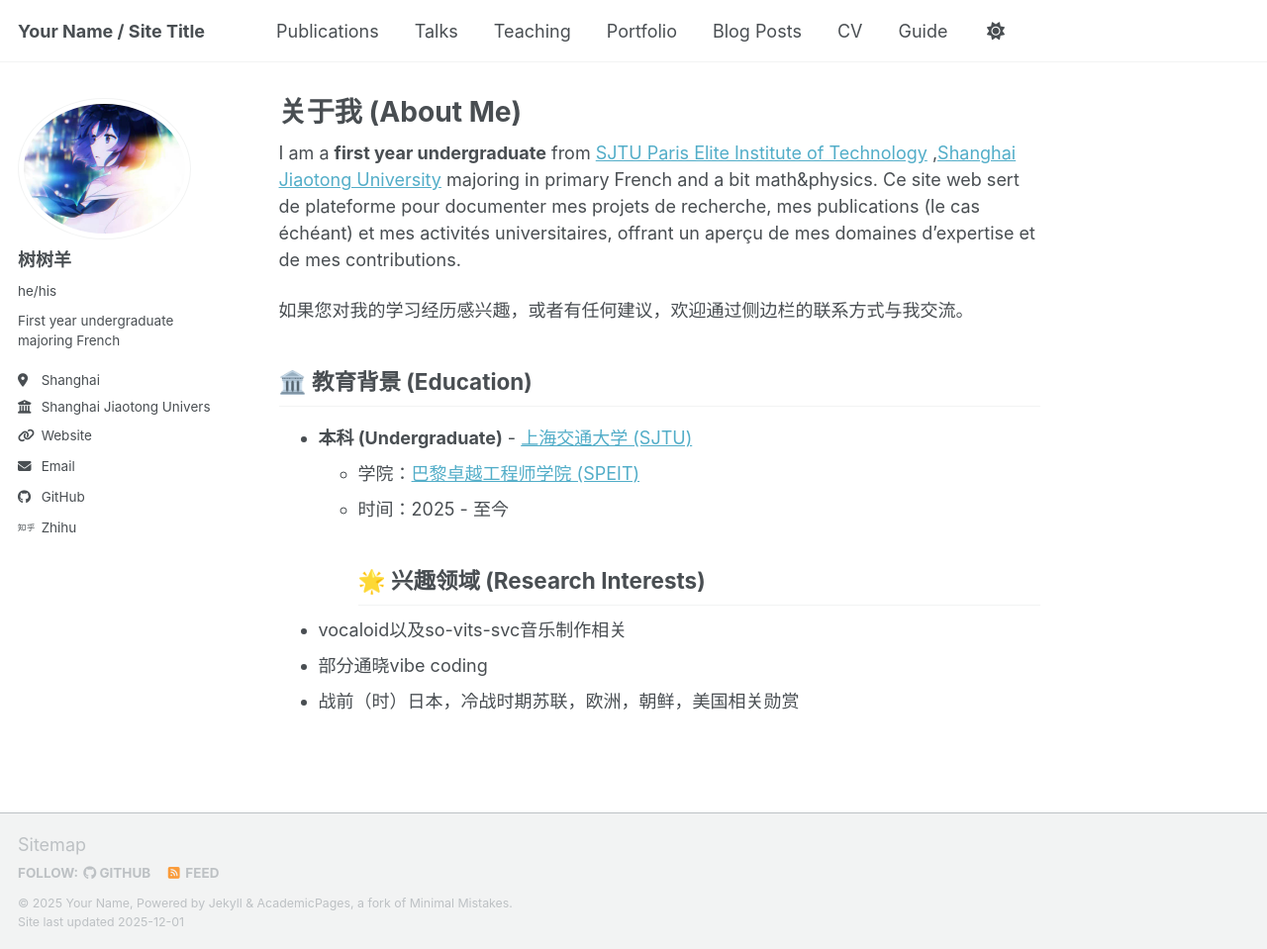
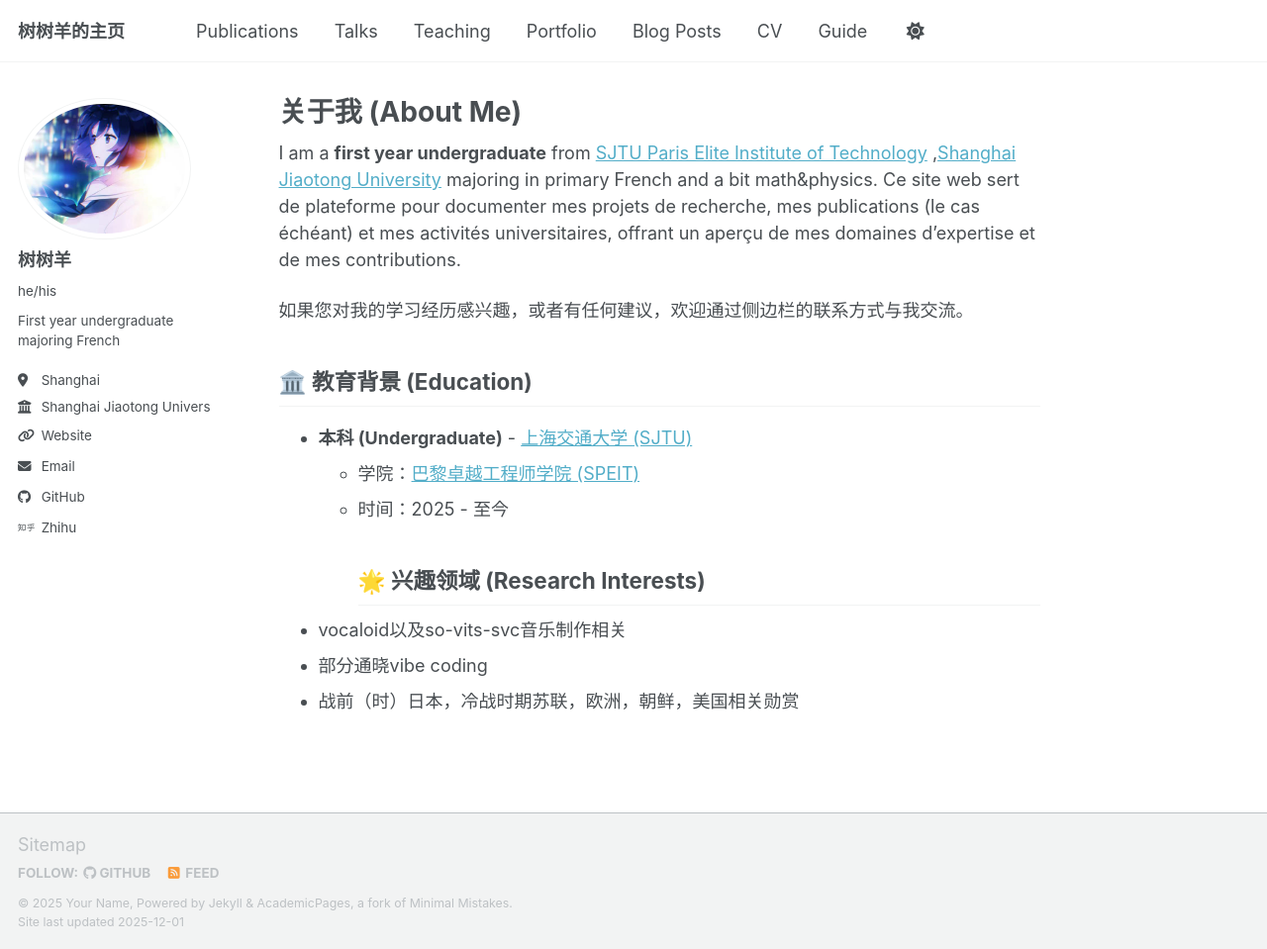
Before and after one commit to shushuyang231/shushuyang231.github.io, a Jekyll site: the page built from _pages/about.md, in a window 1280 px wide and 959 px high. Shown: the whole window at 99% size. Built offline with Jekyll 4.4.1, drawn with Linux system fonts in a browser that asks for light colours; a script bundle is joined from its source files by our own code; library files that are not in the unit come from our copies.

Commit message:
Update _config.yml

```diff
--- a/_config.yml
+++ b/_config.yml
@@ -9,7 +9,7 @@
 # Basic Site Settings
 locale                   : "en-US"
 site_theme               : "default" # Currently available options are "default", "air"
-title                    : "Your Name / Site Title"
+title                    : "树树羊的主页"
 title_separator          : "-"
 name                     : &name "Your Name"
 description              : &description "Your Name's academic portfolio"   # Update this with a general description of your site, this is the default if not overridden by a page
```
